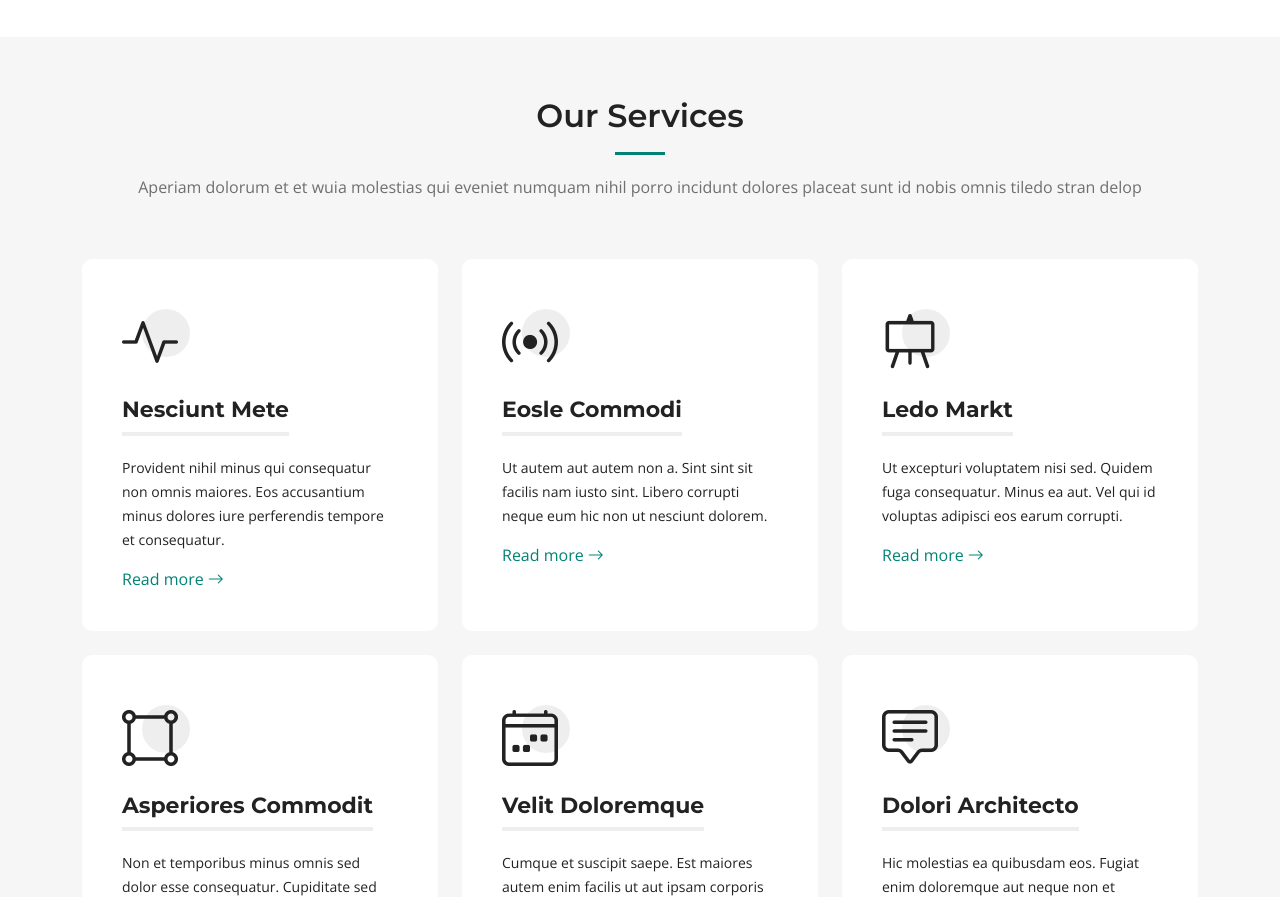
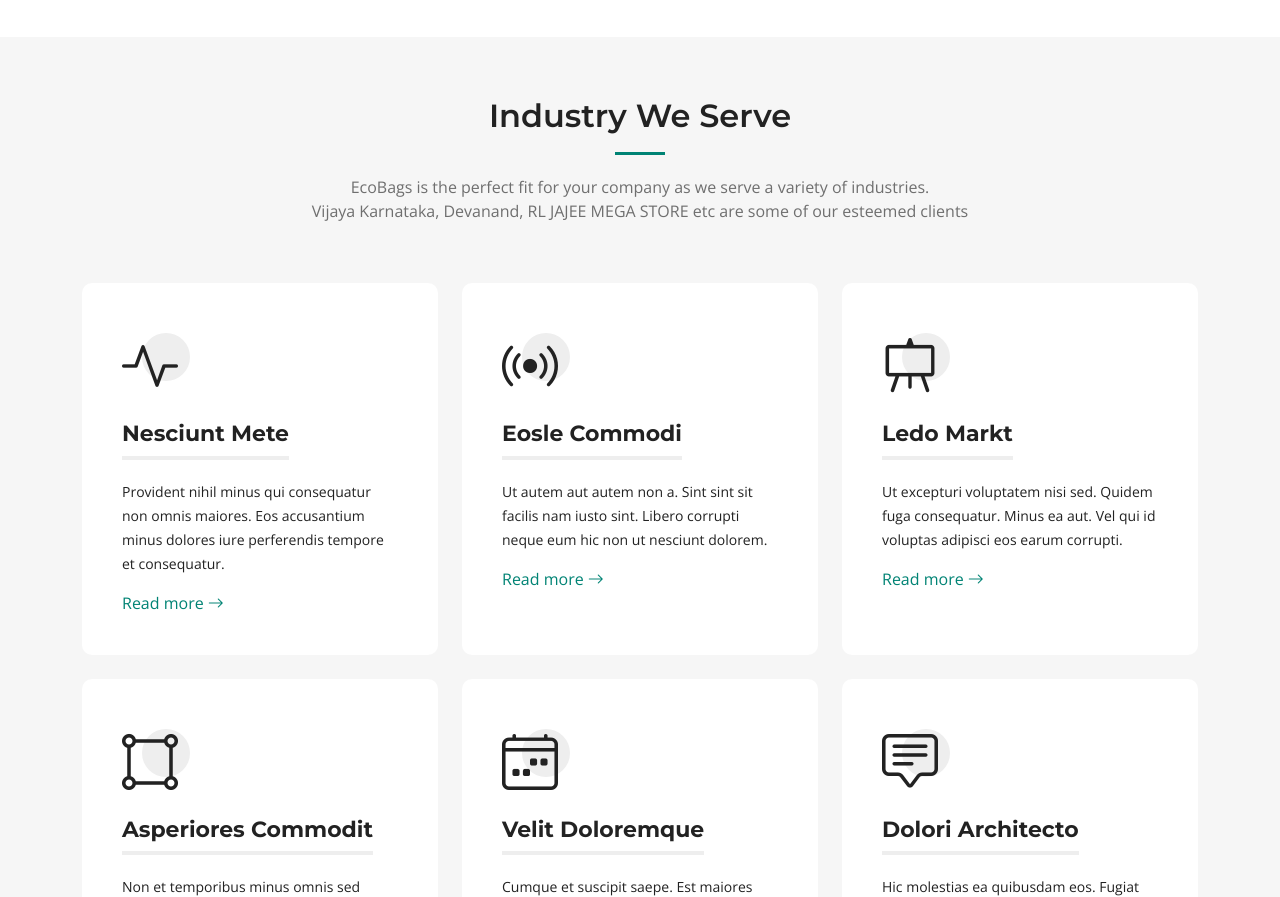
Before and after one commit to sampatbulla/EcoBags, a plain HTML site: page index.html in a window 1280 px wide. Shown: the part 2515-3412 px from the top of the page. Drawn offline with nearby package versions, Linux system fonts and the light colour scheme.

Commit message:
Update index.html

```diff
--- a/index.html
+++ b/index.html
@@ -270,8 +270,9 @@
       <div class="container" data-aos="fade-up">
 
         <div class="section-header">
-          <h2>Our Services</h2>
-          <p>Aperiam dolorum et et wuia molestias qui eveniet numquam nihil porro incidunt dolores placeat sunt id nobis omnis tiledo stran delop</p>
+          <h2>Industry We Serve</h2>
+          <p>EcoBags is the perfect fit for your company as we serve a variety of industries. <br>
+Vijaya Karnataka, Devanand, RL JAJEE MEGA STORE etc are some of our esteemed clients</p>
         </div>
 
         <div class="row gy-4" data-aos="fade-up" data-aos-delay="100">
```
